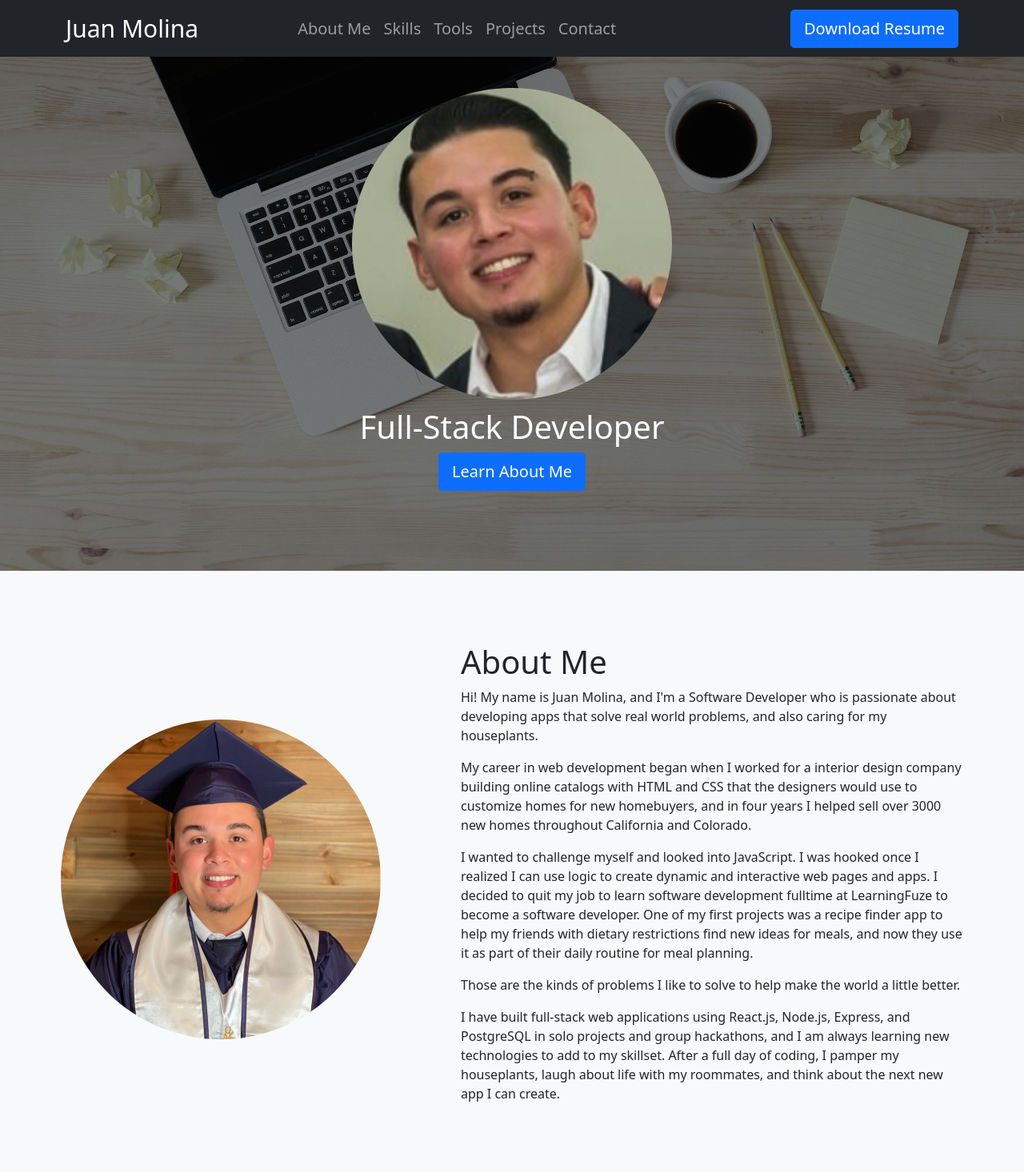
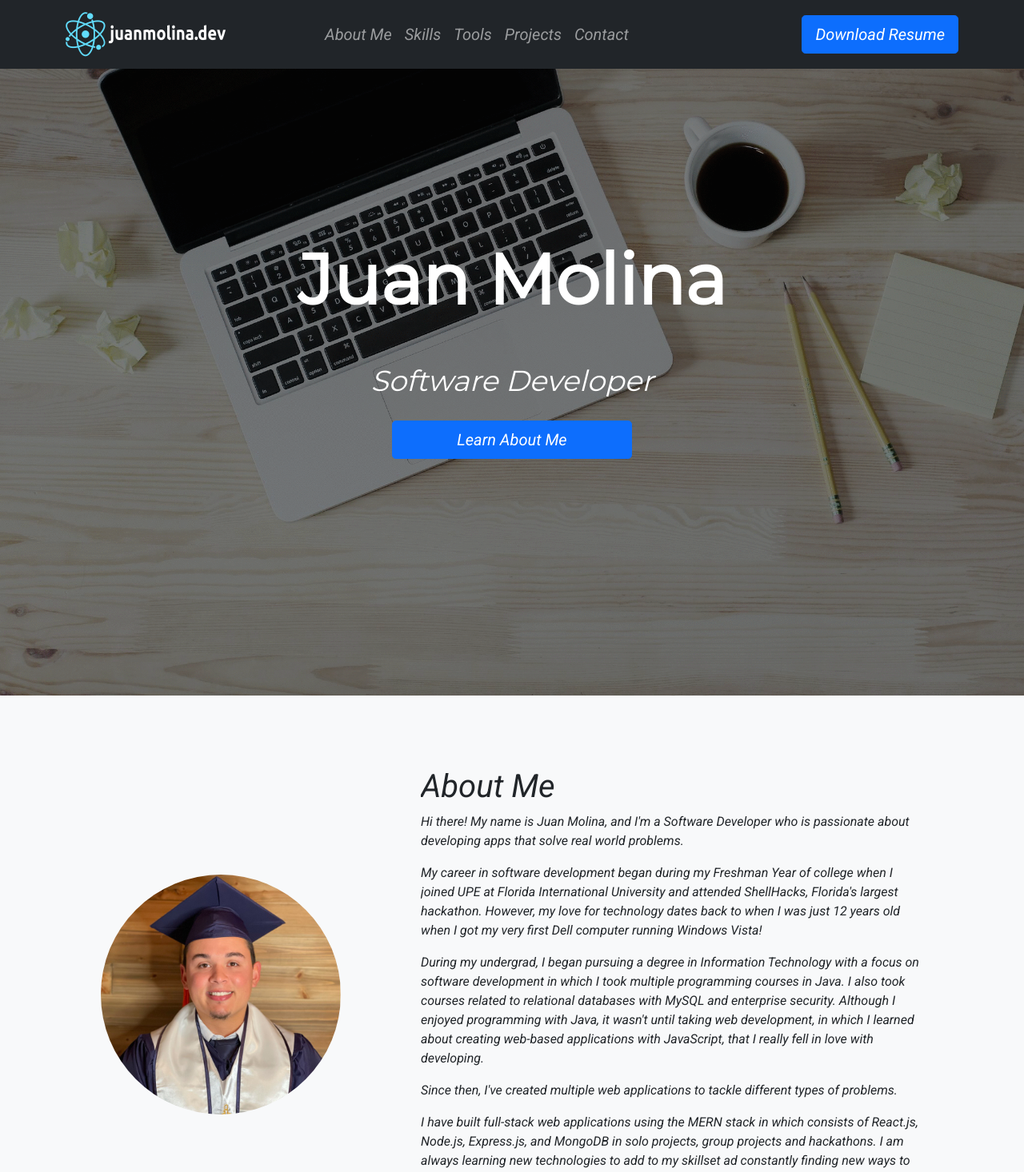
Before and after one commit to juanmolina23/portfolio-website, a React app: page / in a window 1280 px wide. Shown: the top 1466 px of the page at 80% size. Built offline with nearby package versions, Linux system fonts and the light colour scheme.

Commit message:
Edited the styling, fixed a couple of bugs ad rewrote my about me bio. Also, added a logo and made it more mobile friendly. Added Live Demo button as well in which it will open a new tab to the project you click the button for.

```diff
--- a/src/App.js
+++ b/src/App.js
@@ -30,7 +30,7 @@ function App() {
       <Home />
       <button
         onClick={backToTop}
-        className={`btn btn-danger btn-floating btn-lg`}
+        className={`btn btn-primary btn-floating btn-lg`}
         id={`btn-back-to-top${showScroll ? "-displayed" : ""}`}
       >
         <i className='fas fa-angle-up'></i>
--- a/src/components/AboutMe.js
+++ b/src/components/AboutMe.js
@@ -22,41 +22,43 @@ function AboutMe() {
           fluid
           roundedCircle
           ref={ref}
-          className={`fade-in ${isVisible ? "is-visible" : ""}`}
+          className={`margin-bottom fade-in ${isVisible ? "is-visible" : ""}`}
         />
       </div>
       <div id='about-me-summary'>
         <h1 className='text-start'>About Me</h1>
         <p className='text-start'>
-          Hi! My name is Juan Molina, and I'm a Software Developer who is
-          passionate about developing apps that solve real world problems, and
-          also caring for my houseplants.
+          Hi there! My name is Juan Molina, and I'm a Software Developer who is
+          passionate about developing apps that solve real world problems.
         </p>
         <p>
-          My career in web development began when I worked for a interior design
-          company building online catalogs with HTML and CSS that the designers
-          would use to customize homes for new homebuyers, and in four years I
-          helped sell over 3000 new homes throughout California and Colorado.
+          My career in software development began during my Freshman Year of
+          college when I joined UPE at Florida International University and
+          attended ShellHacks, Florida's largest hackathon. However, my love for
+          technology dates back to when I was just 12 years old when I got my
+          very first Dell computer running Windows Vista!
         </p>
         <p>
-          I wanted to challenge myself and looked into JavaScript. I was hooked
-          once I realized I can use logic to create dynamic and interactive web
-          pages and apps. I decided to quit my job to learn software development
-          fulltime at LearningFuze to become a software developer. One of my
-          first projects was a recipe finder app to help my friends with dietary
-          restrictions find new ideas for meals, and now they use it as part of
-          their daily routine for meal planning.
+          During my undergrad, I began pursuing a degree in Information
+          Technology with a focus on software development in which I took
+          multiple programming courses in Java. I also took courses related to
+          relational databases with MySQL and enterprise security. Although I
+          enjoyed programming with Java, it wasn't until taking web development,
+          in which I learned about creating web-based applications with
+          JavaScript, that I really fell in love with developing.
         </p>
         <p>
-          Those are the kinds of problems I like to solve to help make the world
-          a little better.
+          Since then, I've created multiple web applications to tackle different
+          types of problems.
         </p>
         <p>
-          I have built full-stack web applications using React.js, Node.js,
-          Express, and PostgreSQL in solo projects and group hackathons, and I
-          am always learning new technologies to add to my skillset. After a
-          full day of coding, I pamper my houseplants, laugh about life with my
-          roommates, and think about the next new app I can create.
+          I have built full-stack web applications using the MERN stack in which
+          consists of React.js, Node.js, Express.js, and MongoDB in solo
+          projects, group projects and hackathons. I am always learning new
+          technologies to add to my skillset ad constantly finding new ways to
+          effectively handle different problems and scenarios. After a full day
+          of coding, I like to binge watch netflix series and go on long walks
+          with my dog, Ghost.
         </p>
       </div>
       {/* <div className='border border-dark about-me-img-container'>
--- a/src/components/Home.js
+++ b/src/components/Home.js
@@ -16,11 +16,11 @@ function Home() {
       className='bg-image d-flex flex-column justify-content-center align-items-center'
       style={sectionStyle}
     >
-      <div id='image-container'>
-        <Image src={professionalPic} fluid roundedCircle />
-      </div>
-      <h1>Full-Stack Developer</h1>
-      <Button href='#about' variant='primary' size='lg'>
+      <h1 id='main-header' className='display-1 text-center '>
+        Juan Molina
+      </h1>
+      <h1 id='main-subheader'>Software Developer</h1>
+      <Button href='#about' variant='primary' size='lg' id='learn-about-me-btn'>
         Learn About Me
       </Button>
     </Container>
--- a/src/components/NavMenu.js
+++ b/src/components/NavMenu.js
@@ -1,7 +1,8 @@
 import React, { useEffect, useState, useRef } from "react"
-import { Navbar, Container, Nav, Button } from "react-bootstrap"
+import { Navbar, Container, Nav, Button, Image } from "react-bootstrap"
 
 import resume from "../assets/juan-molina-resume.pdf"
+import logoImg from "../assets/logo.png"
 function NavMenu() {
   const home = "home"
   const about = "about"
@@ -9,27 +10,33 @@ function NavMenu() {
   const tools = "tools"
   const projects = "projects"
   const footer = "footer"
+  const [navExpanded, setNavExpanded] = useState(false)
 
   const scrollTo = (e, el) => {
-    console.log(el)
     e.preventDefault()
+
     document.getElementById(`${el}`).scrollIntoView()
+
+    setNavExpanded(false)
   }
 
   return (
     <Navbar
-      collapseOnSelect
+      expanded={navExpanded}
       expand='lg'
       bg='dark'
       variant='dark'
       fixed='top'
       id='navbar-menu'
     >
-      <Container>
+      <Container id='nav-container'>
         <Navbar.Brand id='navbar-menu-brand' onClick={e => scrollTo(e, home)}>
-          Juan Molina
+          <Image src={logoImg} className='' id='logo-image' />
         </Navbar.Brand>
-        <Navbar.Toggle aria-controls='responsive-navbar-nav' />
+        <Navbar.Toggle
+          aria-controls='responsive-navbar-nav'
+          onClick={() => setNavExpanded(true)}
+        />
         <Navbar.Collapse id='responsive-navbar-nav'>
           <Nav className='me-auto' id='navbar-menu-nav'>
             <Nav.Link onClick={e => scrollTo(e, about)}>About Me</Nav.Link>
--- a/src/components/Projects.js
+++ b/src/components/Projects.js
@@ -40,7 +40,7 @@ function Projects() {
         >
           <FadeInCard
             image={underlinePic}
-            video={underlineVid}
+            link='https://sparkdevteams.github.io/underline-frontend/#/'
             title='The Underline'
             projects={true}
             text='Some example text here'
@@ -59,7 +59,7 @@ function Projects() {
           />
           <FadeInCard
             image={expensifyPic}
-            video={expensifyVid}
+            link='https://molina-expensify-app.herokuapp.com/'
             title='Expensify App'
             projects={true}
             text='Some example text here'
@@ -79,7 +79,7 @@ function Projects() {
           />
           <FadeInCard
             image={complexPic}
-            video={complexVid}
+            link='https://molina-complexapp.netlify.app/'
             title='Complex Social Media App'
             projects={true}
             text='Some example text here'
--- a/src/styles/AboutMe.scss
+++ b/src/styles/AboutMe.scss
@@ -20,6 +20,7 @@
 
     #about-me-summary {
       margin: 0;
+
       width: 100%;
 
       h1 {
--- a/src/styles/Home.scss
+++ b/src/styles/Home.scss
@@ -1,3 +1,7 @@
+#home {
+  height: 120vh;
+}
+
 .bg-image {
   padding-top: 200px;
   padding-bottom: 100px;
@@ -9,16 +13,43 @@
   color: white;
 }
 
+#main-header {
+  font-size: 3.25rem;
+  line-height: 3.25rem;
+  margin-bottom: 2rem;
+  font-family: "Montserrat", sans-serif;
+  font-weight: 700;
+}
+
+#main-subheader {
+  font-size: 1.5rem;
+  font-style: italic;
+  line-height: 1.5rem;
+  margin-bottom: 25px;
+  font-family: "Montserrat", sans-serif;
+  font-weight: 300 !important;
+}
+
+#learn-about-me-btn {
+  width: 200px;
+}
+
 @media (min-width: $bp_large) {
   #image-container {
     width: 300px;
     height: 300px;
   }
-}
-
-@media (min-width: $bp_xlarge) {
-  #image-container {
-    width: 400px;
-    height: 400px;
+  #main-header {
+    font-size: 5.5rem;
+    line-height: 5.5rem;
+    margin-bottom: 4rem;
+  }
+  #main-subheader {
+    font-size: 2.25rem;
+    line-height: 2.25rem;
+    margin-bottom: 2rem;
+  }
+  #learn-about-me-btn {
+    width: 300px;
   }
 }
--- a/src/styles/Tools.scss
+++ b/src/styles/Tools.scss
@@ -1,4 +1,4 @@
 #tools {
   background-color: $off-white;
-  padding-bottom: 90px;
+  padding-bottom: 40px;
 }
--- a/src/styles/_base.scss
+++ b/src/styles/_base.scss
@@ -2,6 +2,7 @@
   box-sizing: border-box;
   margin: 0;
   padding: 0;
+  font-family: "Roboto", sans-serif;
 }
 
 .top-padding {
@@ -63,3 +64,11 @@
     opacity: 1;
   }
 }
+
+.margin-bottom {
+  margin-bottom: 30px;
+}
+
+.margin-right {
+  margin-right: 8px;
+}
--- a/src/styles/_settings.scss
+++ b/src/styles/_settings.scss
@@ -7,3 +7,6 @@ $bp_xxlarge: 1440px;
 
 //background colors
 $off-white: #f8f9fa;
+
+//other colors
+$blue: #0e6efd;
--- a/src/styles/style.scss
+++ b/src/styles/style.scss
@@ -1,3 +1,5 @@
+@import url("https://fonts.googleapis.com/css2?family=Montserrat");
+@import url("https://fonts.googleapis.com/css2?family=Roboto:ital,wght@1,400&display=swap");
 @import "~bootstrap/scss/bootstrap";
 @import "./settings";
 @import "./base";
```
Also changed, not shown: src/components/FadeInCard.js (+7 -13 lines), src/assets/logo.png (added).
